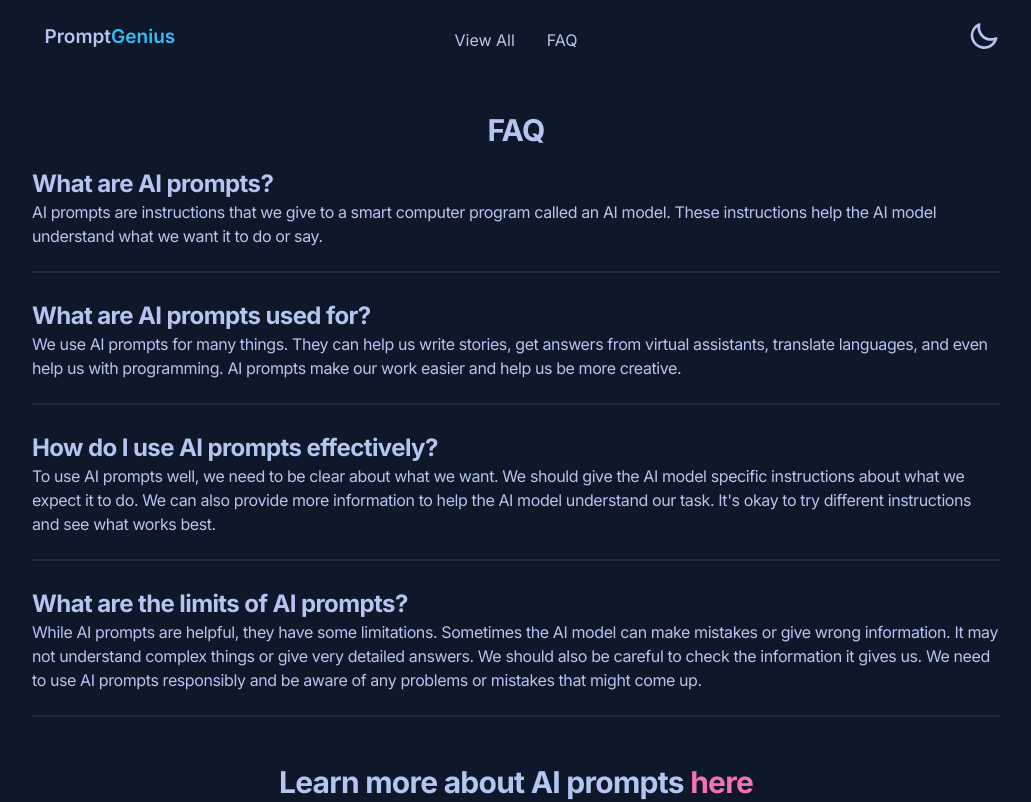
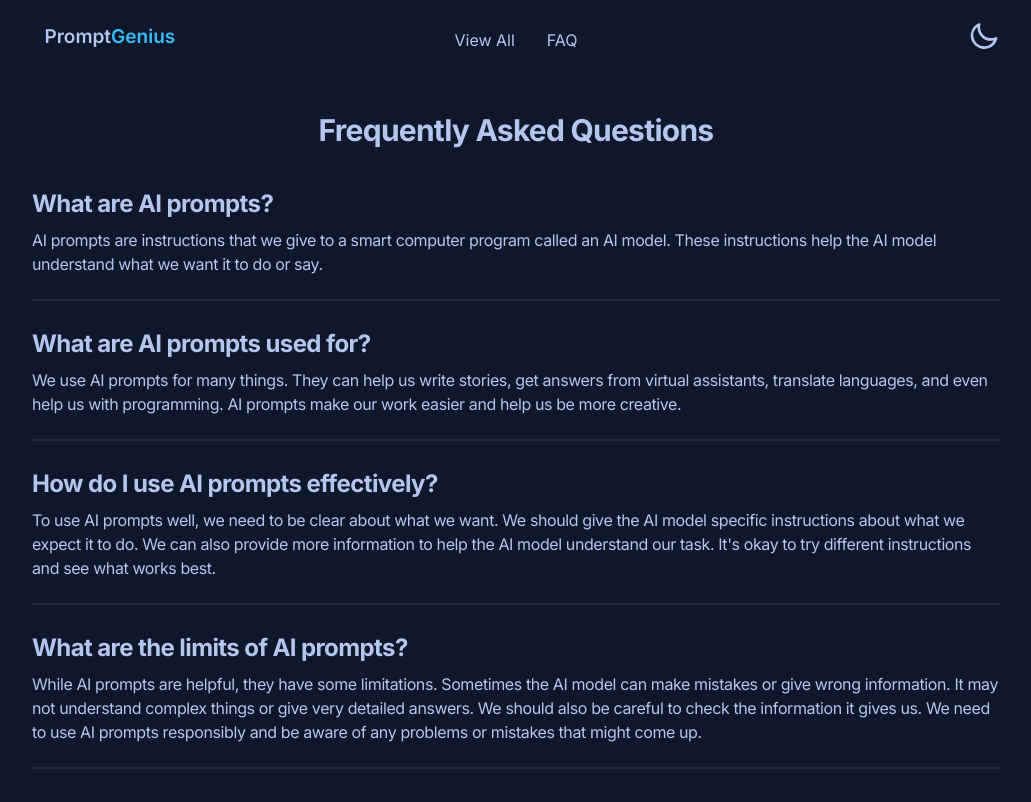
Before and after one commit to kcereno/promptgenius, a Next.js app: page /faq in a window 1280 px wide. Shown: the top 802 px of the page, without its empty margins (124-1155 px from the left). Built offline with nearby package versions, Linux system fonts and the light colour scheme.

Commit message:
Change pagination color

```diff
--- a/app/(pages)/faq/page.tsx
+++ b/app/(pages)/faq/page.tsx
@@ -6,14 +6,14 @@ import React from 'react';
 const FAQPage = () => {
   return (
     <div className="mx-4 mt-10">
-      <h1 className="text-center">FAQ</h1>
+      <h1 className="mb-10 text-center ">Frequently Asked Questions</h1>
       {faqData.map((dataPoint) => (
         <div
           key={dataPoint.question}
           className="mt-5"
         >
           <h2>{dataPoint.question}</h2>
-          <p>{dataPoint.answer}</p>
+          <p className="mt-2">{dataPoint.answer}</p>
           <div className="divider"></div>
         </div>
       ))}
--- a/ui/Pagination.tsx
+++ b/ui/Pagination.tsx
@@ -13,7 +13,7 @@ const Pagination = ({ currentPage, totalPages, setCurrentPage }: Props) => {
     buttons.push(
       <button
         key={i}
-        className={`join-item btn btn-secondary ${
+        className={`join-item btn btn-primary ${
           currentPage === i ? 'btn-active' : ''
         }`}
         onClick={() => setCurrentPage(i)}
```
